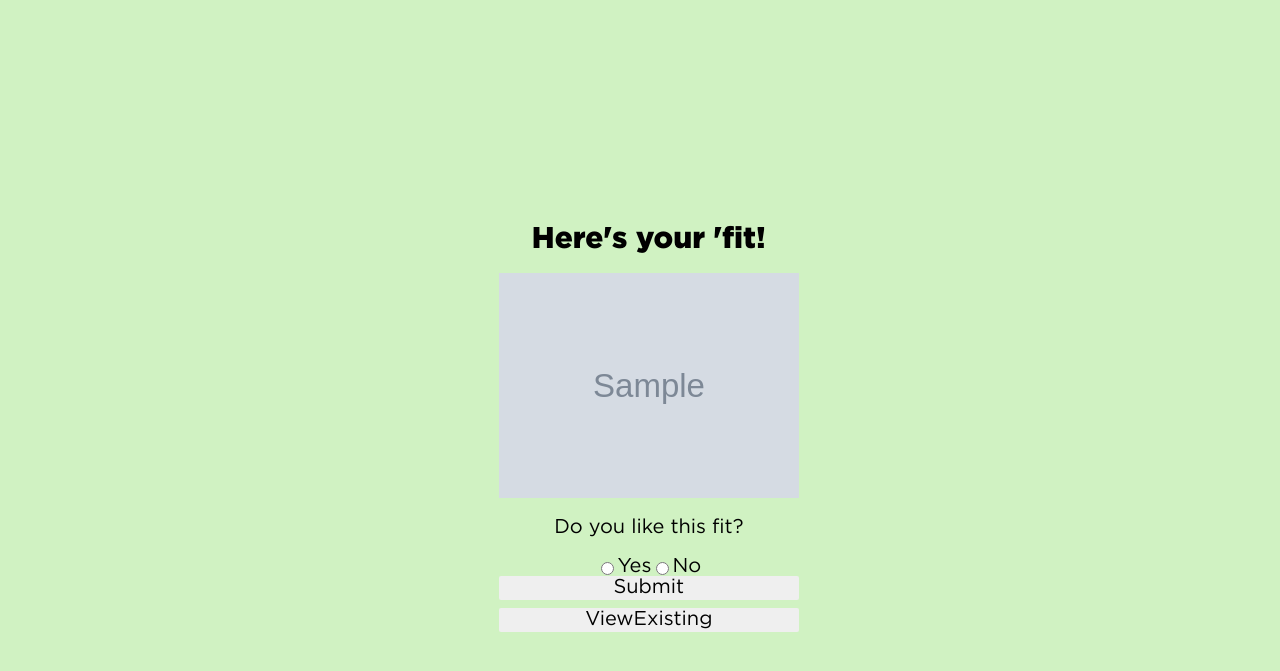
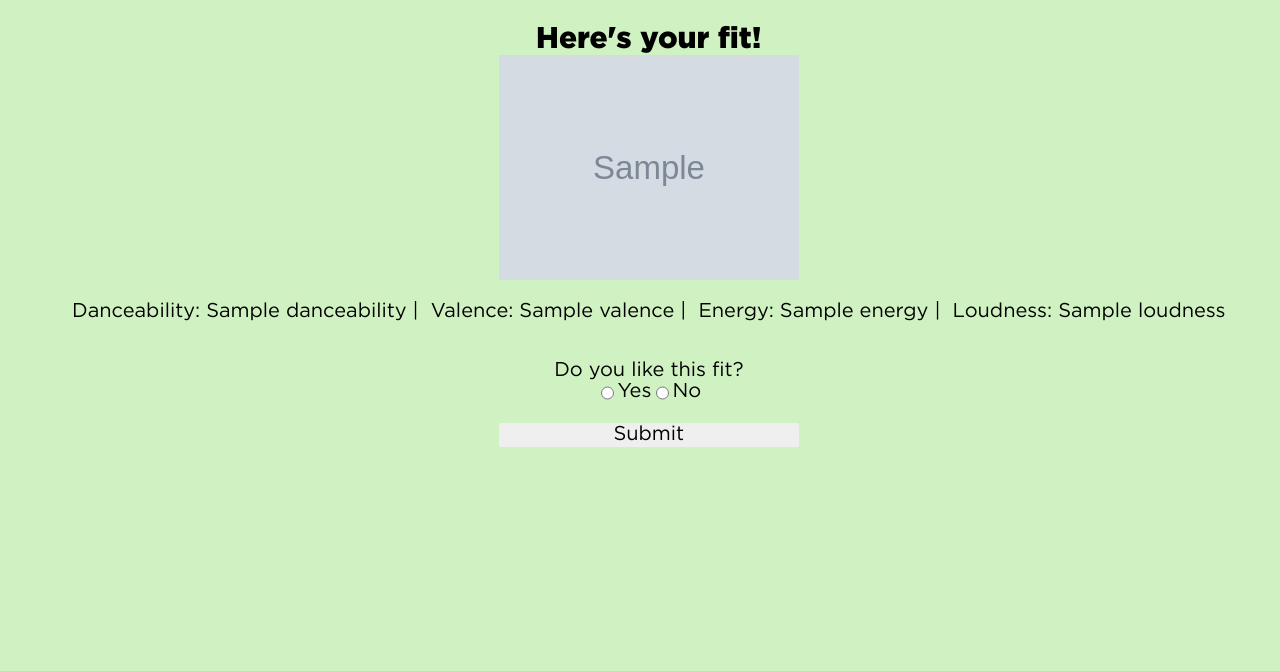
Before and after one commit to hannacodes/HitsToFits, a Flask app: template src/backend/templates/match.html in a window 1280 px wide. Shown: the top 671 px of the page. Run offline with Flask 2, Linux system fonts and the light colour scheme; the template is opened without the code that fills it: most values are stand-ins (such as "Sample title", 1, 10 or a date in 2020).

Commit message:
added some more html stuff

```diff
--- a/src/backend/app.py
+++ b/src/backend/app.py
@@ -115,7 +115,8 @@ def match():
     photos.append('https://storage.googleapis.com/hit2fit/' + filename)
     filename = fits.getBestMatch(bottom)
     photos.append('https://storage.googleapis.com/hit2fit/' + filename)
-    return render_template("match.html", photos=photos)
+    loudness=format(loudness, '.3f')
+    return render_template("match.html", photos=photos, danceability=danceability, energy=energy, valence=valence, loudness=loudness)
 
 @app.route("/results", methods=["GET", "POST"])
 def results():
--- a/src/backend/colorWeights.json
+++ b/src/backend/colorWeights.json
@@ -1 +1 @@
-{"lowDance_midVal": [1, 1, 1, 1, 1, 1, 1, 1, 1, 1, 1, 1], "midDance_lowVal": [1, 1, 1, 1, 1, 1, 1, 1, 1, 1, 1, 1], "midDance_midVal": [1, 1, 2, 1, 0, 1, 0, 0, 1, 1, 1, 1], "midDance_highVal": [1, 1, 1, 0, 1, 1, 1, 1, 1, 1, 0, 1], "highDance_midVal": [1, 1, 1, 1, 1, 1, 1, 1, 1, 1, 1, 1], "currentDanceAndVal": 0, "currentColor": "#0000FF"}
+{"lowDance_midVal": [1, 1, 1, 1, 1, 1, 1, 1, 1, 1, 1, 1], "midDance_lowVal": [1, 1, 1, 1, 1, 1, 1, 1, 1, 1, 1, 1], "midDance_midVal": [1, 1, 2, 1, 0, 1, 0, 0, 1, 1, 1, 1], "midDance_highVal": [1, 1, 1, 0, 1, 1, 1, 1, 1, 1, 0, 1], "highDance_midVal": [1, 1, 1, 1, 1, 1, 1, 1, 1, 1, 1, 1], "currentDanceAndVal": 4, "currentColor": "#FF0000"}
--- a/src/backend/data.txt
+++ b/src/backend/data.txt
@@ -1 +1 @@
-https://open.spotify.com/track/4BYKEjoZaJrw3qwCPhGpbP?si=e83a1fb643c14777
+https://open.spotify.com/track/4qpCS4y7ZxjPlBgKuCIMJ5?si=b9992858e0fd4b61
--- a/src/backend/static/style.css
+++ b/src/backend/static/style.css
@@ -56,6 +56,7 @@ h1{
     display: flex;
     align-items: center;
     justify-content: center;
+    margin-bottom: 2px;
 }
 
 .toptext{
@@ -93,6 +94,10 @@ h1{
     line-height: 1.2em;
 }
 
+.yesno{
+    display:inline-flex;
+    padding-bottom: 20px;
+}
 
 .nav{
     text-decoration:none;
--- a/src/backend/templates/match.html
+++ b/src/backend/templates/match.html
@@ -3,25 +3,33 @@
 <title>HitsToFits</title>
 <link href="../static/style.css" rel="stylesheet">
 <link rel="icon" href="static/hits2fitsblack.png" sizes="16x16" type="image/png">
+
 <body>
-    <h1 class="toptext">Here's your 'fit!</h1>
+    <h1 class="container">Here's your fit!</h1>
     {% for img in photos %}
     <div class="container">
         <img src="{{img}}" alt="{{img}}" width="300" height="auto">
     </div>
     {% endfor %}
+    <div class="container">
+        <p>Danceability: {{danceability}} | </p>
+        <p>&nbsp Valence: {{valence}} | </p>
+        <p>&nbsp Energy: {{energy}} | </p>
+        <p>&nbsp Loudness: {{loudness}}</p>
+    </div>
     <h3 class="container">Do you like this fit?</h3>
     <div class="container">
-
         <form action="/results" method="POST" enctype="multipart/form-data">
             <div class="container">
-                <input class="radio" type="radio" name="yesno" id="yes" value="yes">Yes</input><br>
-                <input class="radio" type="radio" name="yesno" id="no" value="no">No</input><br>
+                <div class="yesno">
+                    <input class="radio" type="radio" name="yesno" id="yes" value="yes">Yes</input><br>
+                    <input class="radio" type="radio" name="yesno" id="no" value="no">No</input><br>
+                </div>
             </div>
             <input class="final" type="submit"> <br>
-            <input class="final" type="submit" value="ViewExisting" name="existing">
         </form>
     </div>
+
 
 </body>
 
```
